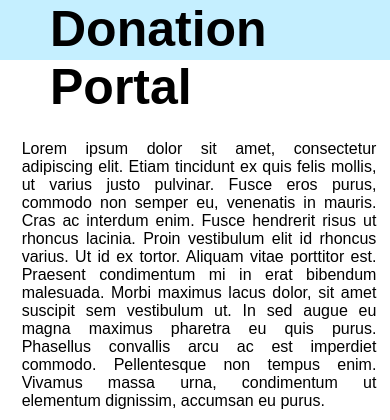
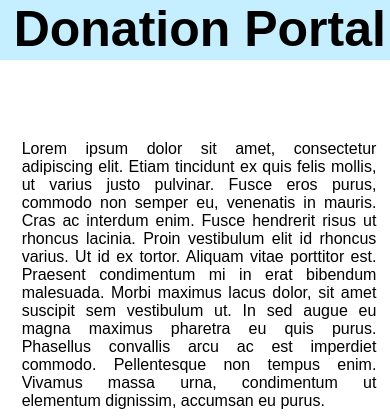
Before and after one commit to narang-v/cepstrum, a Django app: template donation/templates/donation/donation.html in a window 390 px wide. Shown: the top 420 px of the page. Run offline with Django 3.2, Linux system fonts and the light colour scheme; the template is opened without the code that fills it, so the values that code supplies are empty.

Commit message:
Update style.css

```diff
--- a/donation/static/donation/style.css
+++ b/donation/static/donation/style.css
@@ -168,6 +168,18 @@ body{
     font-size: 20px;
 }
 
+@media screen and (max-width: 480px)
+{
+    .topnav h1
+    {
+        margin-left: 3.5%;
+    }
+    .popup-form
+    {
+        width:92%
+    }
+}
+
 
 
 input[type=number][name=contact]::-webkit-inner-spin-button,
```
